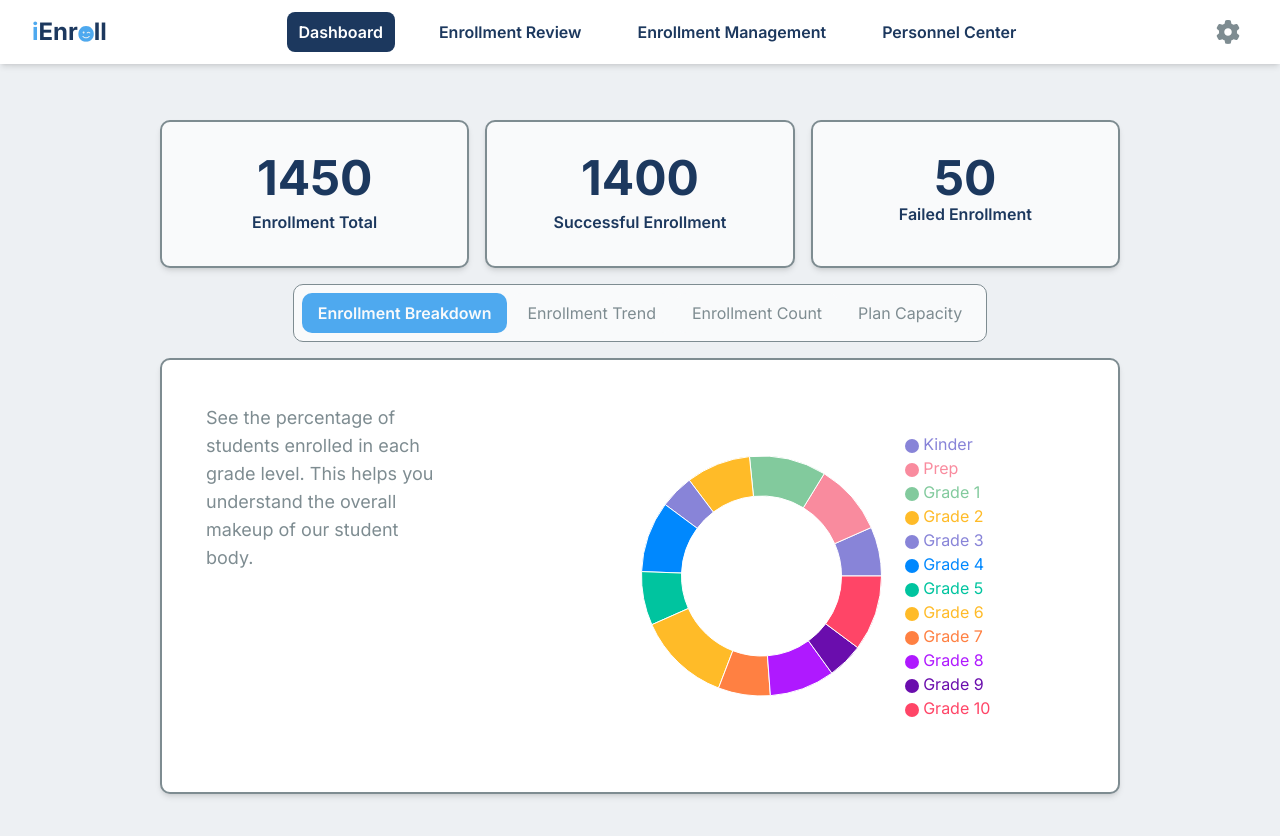
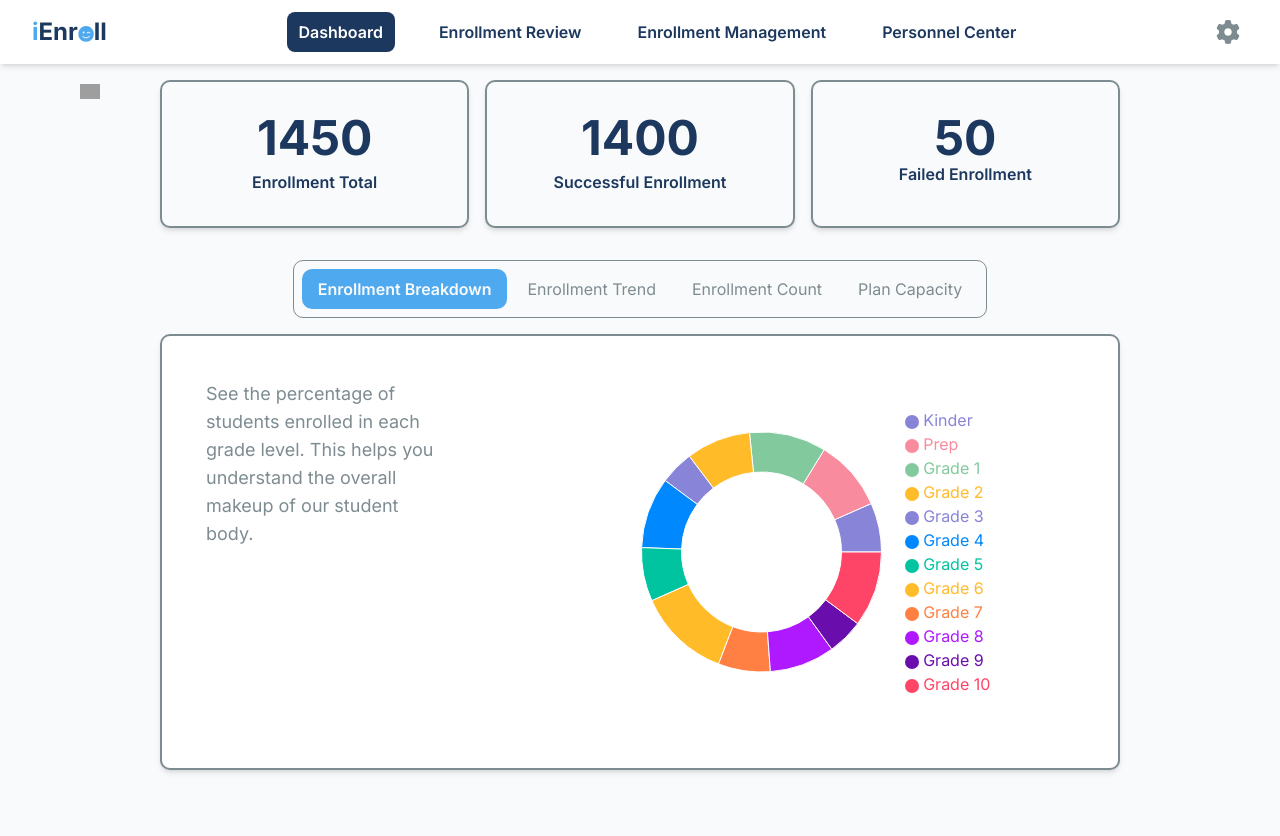
Before and after one commit to marcusAlmo/iEnroll, a React (Vite) app in the folder client/: page /admin/dashboard in a window 1280 px wide. Shown: the top 836 px of the page. Built offline with nearby package versions, Linux system fonts and the light colour scheme; grey boxes are pictures that could not be loaded.

Commit message:
refactor: added refresh btn

```diff
--- a/client/src/app/admin/pages/dashboard/dashboardIndex.tsx
+++ b/client/src/app/admin/pages/dashboard/dashboardIndex.tsx
@@ -6,6 +6,7 @@ import EnrollmentTrend from "@/app/admin/pages/dashboard/enrollment-trend/enroll
 import PlanCapacity from "@/app/admin/pages/dashboard/plan-capacity/plancapacity";
 import EnrollmentCount from "@/app/admin/pages/dashboard/enrollment-count/enrollmentcount";
 import { getEnrollmentData } from "./../../../routes/dataRoutes";
+import Refresh from "@/assets/images/refresh btn.svg";
 
 const Dashboard: React.FC = () => {
   const [activeTab, setActiveTab] = useState("enrollment-breakdown");
@@ -14,14 +15,25 @@ const Dashboard: React.FC = () => {
     successfulEnrollments: 0,
     failedEnrollments: 0
   });
+  const [isRefreshing, setIsRefreshing] = useState(false);
 
-  useEffect(() => {
-    const fetchData = async () => {
+  // Fetch enrollment data
+  const fetchEnrollmentData = async () => {
     const data = await getEnrollmentData();
     setEnrollmentData(data);
   };
-    fetchData();
+
+  // Call fetchData on component mount
+  useEffect(() => {
+    fetchEnrollmentData();
   }, []);
+
+  // Handle the refresh button click with animation
+  const handleRefreshClick = async () => {
+    setIsRefreshing(true);
+    await fetchEnrollmentData(); // Fetch fresh data for both cards and tab content
+    setIsRefreshing(false);
+  };
 
   const renderTabContent = () => {
     switch (activeTab) {
@@ -39,9 +51,22 @@ const Dashboard: React.FC = () => {
   };
 
   return (
-    <div className="w-full min-h-screen bg-container_1 flex flex-col">
+    <div className="w-full min-h-screen bg-container-1 flex flex-col">
+      <div
+        className={`absolute left-20 mt-5 cursor-pointer ${isRefreshing ? 'animate-spin' : ''}`}
+        onClick={handleRefreshClick}
+      >
+        <img
+          src={Refresh}
+          alt="refresh"
+          className="w-5"
+        />
+      </div>
+
       <div className="p-4 mx-36 flex flex-col flex-grow">
-            <div className="grid grid-cols-1 md:grid-cols-2 lg:grid-cols-3 gap-4 mt-10">
+        <div className="flex items-center gap-3 mb-4 relative">
+          {/* Enrollment Data Cards */}
+          <div className="grid grid-cols-1 md:grid-cols-2 lg:grid-cols-3 gap-4 w-full ">
             <div className="border-2 border-text-2 text-center shadow-md bg-background rounded-lg py-8">
               <h2 className="text-5xl font-bold text-primary">{enrollmentData.totalEnrollments}</h2>
               <p className="text-primary font-semibold mt-2">Enrollment Total</p>
@@ -54,14 +79,14 @@ const Dashboard: React.FC = () => {
               <h2 className="text-5xl font-bold text-primary">{enrollmentData.failedEnrollments}</h2>
               <p className="text-primary font-semibold">Failed Enrollment</p>
             </div>
-
+          </div>
         </div>
 
+        {/* SubNav for tab navigation */}
         <SubNavIndex activeTab={activeTab} setActiveTab={setActiveTab} />
 
-        <div className="">
-            {renderTabContent()}
-        </div>
+        {/* Tab Content */}
+        <div className="">{renderTabContent()}</div>
       </div>
     </div>
   );
```
Lines whose indentation alone changed are shown as unchanged.
